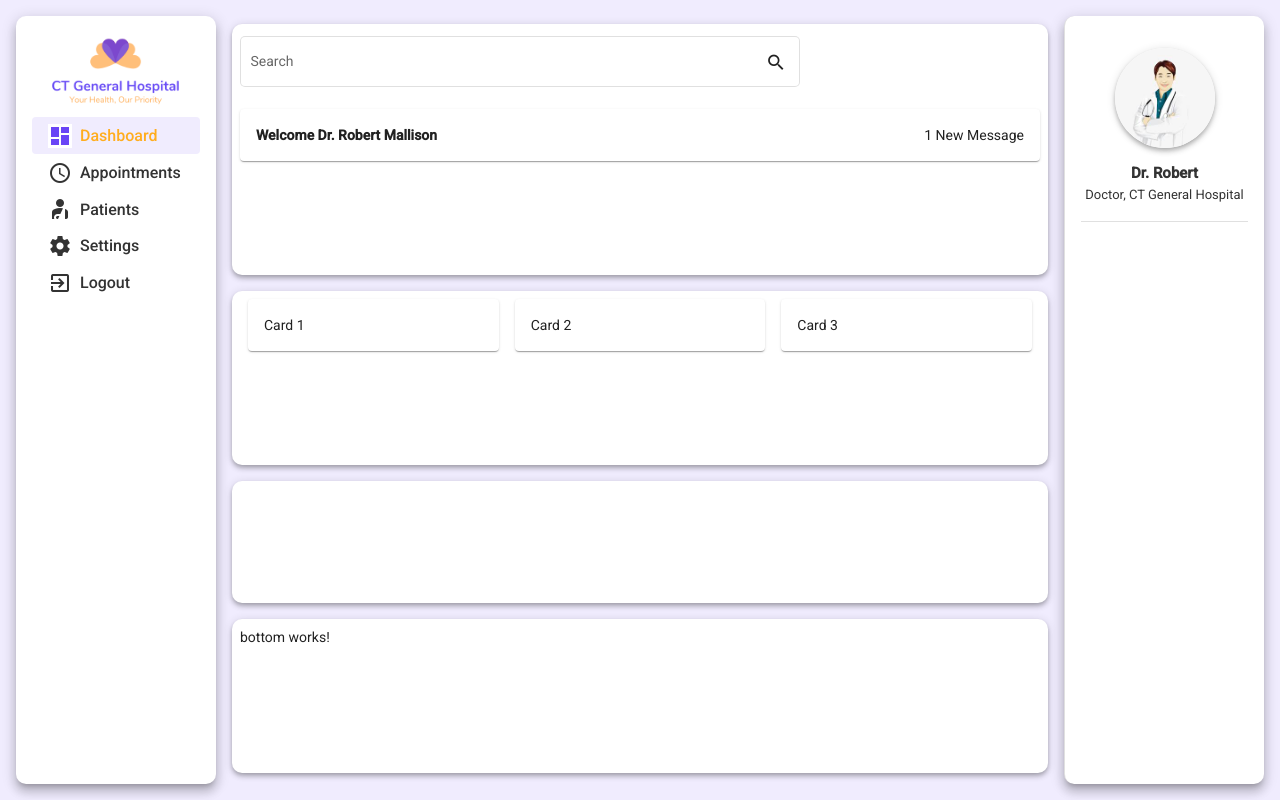
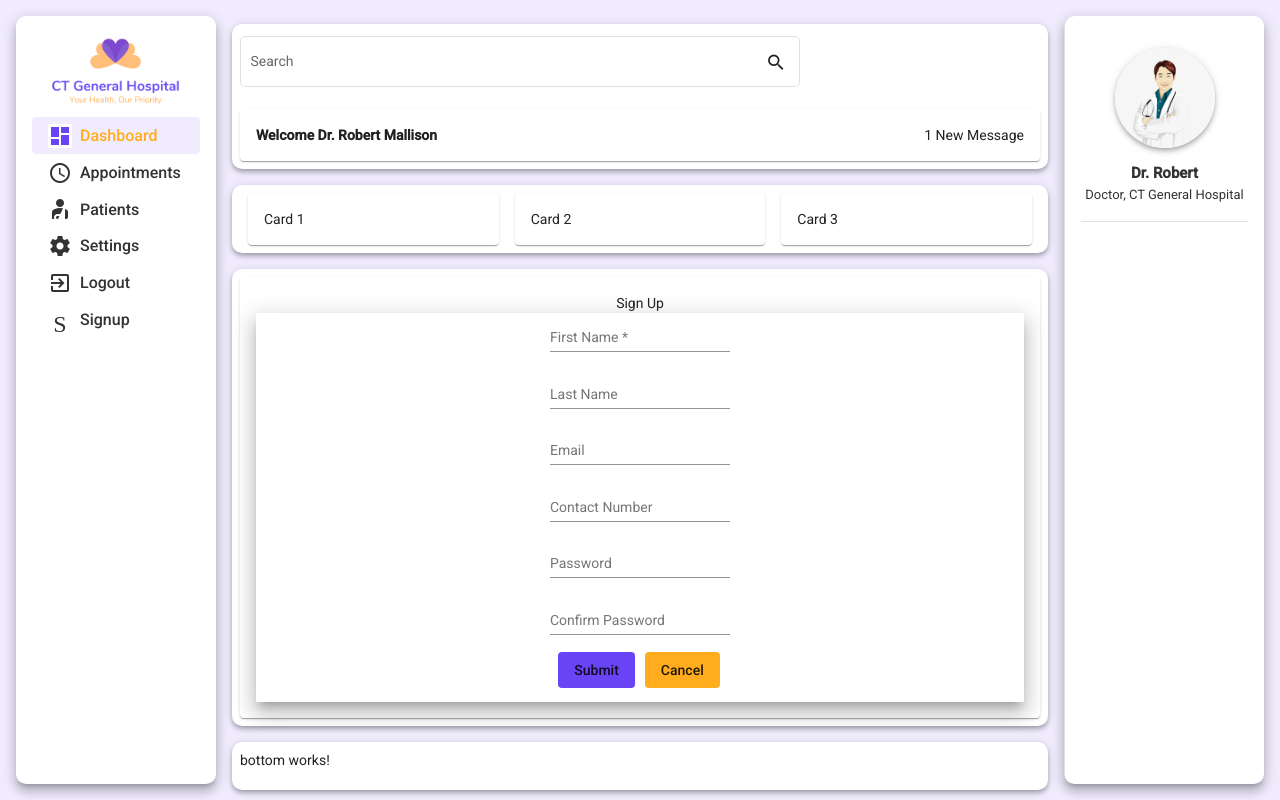
Before and after one commit to Team-1-NET-fullstack/CT-General-Hospital, an Angular app in the folder ct-general-hospital/: page /patient-signup in a window 1280 px wide. Before the commit this address led to /. Built offline with nearby package versions, Linux system fonts and the light colour scheme.

Commit message:
patients01

```diff
--- a/ct-general-hospital/src/app/app.module.ts
+++ b/ct-general-hospital/src/app/app.module.ts
@@ -22,8 +22,13 @@ import { MedicalInformationComponent } from './components/medical-information/me
 import { AdminComponent } from './components/admin/admin.component';
 import { PatientDemographicsComponent } from './components/Patient/patient-demographics/patient-demographics.component';
 import { PatientAllergyComponent } from './components/Patient/patient-allergy/patient-allergy.component';
+import { SignupComponent } from './components/Patient/signup/signup.component';
 
 const routes: Routes = [
+  {
+    path: 'patient-signup',
+    component: SignupComponent,
+  },
   {
     path: 'patient-demographics',
     component: PatientDemographicsComponent,
@@ -47,6 +52,7 @@ const routes: Routes = [
     AdminComponent,
     PatientDemographicsComponent,
     PatientAllergyComponent,
+    SignupComponent,
   ],
   imports: [
     BrowserModule,
--- a/ct-general-hospital/src/app/components/Patient/patient-allergy/patient-allergy.component.css
+++ b/ct-general-hospital/src/app/components/Patient/patient-allergy/patient-allergy.component.css
@@ -1,29 +1,26 @@
 .mat-form-field {
-  margin-left: 25px;
-  margin-left: 26px;
+  margin-left: 16px;
+  margin-top: 16px;
 }
-.mat-card {
-  text-align: center;
-  box-sizing: content-box;
+mat-radio-button {
+  margin: 0.5px;
+  margin-left: 8px;
 }
-.form {
-  align-items: left;
-  height: 100cm;
-  width: 100cm;
+mat-label {
+  margin-left: 20px;
+  margin-right: 16px;
 }
-mat-grid-tile {
-  background: lightgrey;
+
+div {
+  float: right;
 }
 
 .button-submit {
   background-color: #6944f6;
-  margin-right: 10px;
-  margin-left: 5px;
-  text-align: right;
+  margin: 0 8px 0;
 }
 
 .button-reset {
   background-color: #ffad1f;
-  margin-right: 10px;
-  text-align: right;
+  margin-right: 0 8px 0;
 }
--- a/ct-general-hospital/src/app/components/Patient/patient-allergy/patient-allergy.component.html
+++ b/ct-general-hospital/src/app/components/Patient/patient-allergy/patient-allergy.component.html
@@ -1,6 +1,3 @@
-<form>
-  <div class="container">
-    <div>
 <mat-form-field>
   <mat-label>Allergy Id</mat-label>
   <select matNativeControl>
@@ -25,7 +22,7 @@
     <option value="three">Name 3</option>
   </select>
 </mat-form-field>
-      <div>
+<br />
 <mat-form-field>
   <mat-label>Allergy Description</mat-label>
   <textarea matInput placeholder="xyz.. "></textarea>
@@ -34,16 +31,13 @@
   <mat-label>Allergy Clinical Information</mat-label>
   <textarea matInput placeholder="pqr.. "></textarea>
 </mat-form-field>
-      </div>
 <mat-radio-group>
-        <mat-label>Allergy Fatal</mat-label>
-        <mat-radio-button value="Yes"> Yes </mat-radio-button>
-        <mat-radio-button value="No"> No </mat-radio-button>
+  <mat-label>Is Allergy Fatal?</mat-label>
+  <mat-radio-button value="Yes">Yes</mat-radio-button>
+  <mat-radio-button value="No">No</mat-radio-button>
 </mat-radio-group>
-      <button mat-flat-button type="submit" class="button-submit">
-        Submit
-      </button>
+<br />
+<div>
+  <button mat-flat-button type="submit" class="button-submit">Submit</button>
   <button mat-flat-button type="reset" class="button-reset">Cancel</button>
 </div>
-  </div>
-</form>
--- a/ct-general-hospital/src/app/components/Patient/patient-demographics/patient-demographics.component.css
+++ b/ct-general-hospital/src/app/components/Patient/patient-demographics/patient-demographics.component.css
@@ -1,25 +1,38 @@
 mat-form-field {
-  margin-right: 10px;
-  margin-left: 10px;
+  margin-left: 15px;
+  margin-right: 5px;
+  margin-top: 2px;
+  width: 170px;
+}
 
-}
 .mat-card {
   text-align: left;
   box-sizing: content-box;
 }
-.container {
-  align-items: left;
+
+.emergencycontact {
+  font-size: 14px;
+  margin-left: 1px;
+}
+mat-radio-button {
+  margin: 0 8px 0;
+}
+
+
+div {
+  float: right;
 }
 
 .button-submit {
   background-color: #6944f6;
-  margin-right: 10px;
-  margin-left: 5px;
-  text-align: right;
+  margin: 0 8px 0;
+}
+
+mat-checkbox {
+  margin: 0 1px 0;
 }
 
 .button-reset {
   background-color: #ffad1f;
-  margin-right: 10px;
-  text-align: right;
+  margin: 0 1px 0;
 }
--- a/ct-general-hospital/src/app/components/Patient/patient-demographics/patient-demographics.component.html
+++ b/ct-general-hospital/src/app/components/Patient/patient-demographics/patient-demographics.component.html
@@ -1,12 +1,10 @@
-<form>
 <mat-tab-group>
   <mat-tab label="Demographics">
-      <div class="container">
     <mat-radio-group>
-          <mat-label>Title</mat-label>
       <mat-radio-button value="Mr">Mr</mat-radio-button>
       <mat-radio-button value="Mrs">Mrs</mat-radio-button>
       <mat-radio-button value="Ms">Ms</mat-radio-button>
+      <mat-radio-button value="Ms">Dr</mat-radio-button>
     </mat-radio-group>
     <mat-form-field appearance="legacy">
       <mat-label>First Name</mat-label>
@@ -16,14 +14,12 @@
       <mat-label>Last Name</mat-label>
       <input matInput placeholder="Last Name" />
     </mat-form-field>
-        <mat-form-field>
-          <input matInput [matDatepicker]="picker" placeholder="MM/DD/YYYY" />
+    <mat-form-field  appearance="legacy">
+      <input matInput [matDatepicker]="picker" placeholder="MM/DD/YYYY"  />
       <mat-datepicker-toggle matSuffix [for]="picker"></mat-datepicker-toggle>
-          <mat-datepicker #picker>
-          </mat-datepicker>
+      <mat-datepicker #picker> </mat-datepicker>
     </mat-form-field>
-        <div>
-          <mat-label>Gender</mat-label>
+    <br />
     <mat-radio-group>
       <mat-radio-button value="Mr"> Male</mat-radio-button>
       <mat-radio-button value="Mrs"> Female </mat-radio-button>
@@ -44,7 +40,6 @@
       <mat-label>Email</mat-label>
       <input matInput placeholder="Email" />
     </mat-form-field>
-        </div>
     <mat-form-field appearance="legacy">
       <mat-label>Address</mat-label>
       <textarea matInput placeholder="Ex.909 Swapnlok "></textarea>
@@ -64,15 +59,19 @@
       <mat-label>State</mat-label>
       <input matInput placeholder="State" />
     </mat-form-field>
+    <br/>
     <mat-form-field appearance="legacy">
-          <mat-label>Phone Number</mat-label>
-          <input matInput placeholder="Phone Number" />
+      <mat-label>Contact Number</mat-label>
+      <input matInput placeholder="Contact Number" />
     </mat-form-field>
+
     <mat-form-field appearance="legacy">
       <mat-label>Emergency Contact Number</mat-label>
-          <input matInput placeholder="Emergency Contact  Number" />
+      <input matInput placeholder="Emergency Contact Number" />
     </mat-form-field>
-        <div class="mat-card"><b>Emergency Contact Details</b></div>
+    <section>
+      <span class="emergencycontact">Emergency Contact Details</span>
+      <br />
       <mat-form-field appearance="legacy">
         <mat-label>First Name </mat-label>
         <input matInput placeholder="First Name" />
@@ -95,30 +94,30 @@
         </select>
       </mat-form-field>
       <mat-form-field appearance="legacy">
-          <mat-label>Phone Number</mat-label>
-          <input matInput placeholder="Phone Number" />
+        <mat-label>Contact Number</mat-label>
+        <input matInput placeholder="Contact Number" />
       </mat-form-field>
       <mat-form-field appearance="legacy">
         <mat-label>Address</mat-label>
         <textarea matInput placeholder="Ex.909 Swapnlok "></textarea>
       </mat-form-field>
       <mat-checkbox class="mat-checkbox">Same As Above</mat-checkbox>
-        <div>
+      <br />
+      <mat-label class="accesstoprtal">Access To Patient Portal </mat-label>
+
       <mat-radio-group aria-label="Select an option">
-            <mat-label>AccessTo Patient Portal </mat-label>
         <mat-radio-button value="Yes"> Yes </mat-radio-button>
         <mat-radio-button value="No"> No </mat-radio-button>
       </mat-radio-group>
-
-          <button mat-flat-button type="submit" class="button-submit">
-            Submit
-          </button>
-          <button mat-flat-button type="reset" class="button-reset">
-            Cancel
-          </button>
-        </div>
+    </section>
+    <br />
+    <div>
+      <button mat-flat-button type="submit" class="button-submit">Next</button>
+      <button mat-flat-button type="reset" class="button-reset">Cancel</button>
     </div>
   </mat-tab>
-    <mat-tab label="Allergy"><app-patient-allergy></app-patient-allergy></mat-tab>
+  <mat-tab label="Allergy">
+    <app-patient-allergy></app-patient-allergy>
+  </mat-tab>
+  <!-- <mat-tab label="signup"> <app-signup></app-signup></mat-tab> -->
 </mat-tab-group>
-</form>
--- /dev/null
+++ b/ct-general-hospital/src/app/components/Patient/signup/signup.component.css
@@ -0,0 +1,29 @@
+mat-form-field {
+    margin-right: 0px;
+    margin-left: 0px;
+  }
+
+  form{
+    align-content: center;
+  }
+  .mat-card {
+    text-align: center;
+
+  }
+  .container {
+    align-items: center;
+  }
+  .button-submit {
+    background-color: #6944f6;
+    margin-right: 10px;
+    margin-left: 8px;
+    margin-bottom: 14px;
+    text-align: center;
+    align-content: center;
+  }
+
+  .button-reset {
+    background-color: #ffad1f;
+    margin-right: 10px;
+    text-align: center;
+  }
--- /dev/null
+++ b/ct-general-hospital/src/app/components/Patient/signup/signup.component.html
@@ -0,0 +1,56 @@
+<div fxLayouAlign="center center" fxFlexfill>
+  <mat-card fxFlex="25">
+    Sign Up
+    <div class="container mat-elevation-z12">
+      <form>
+        <mat-form-field appearance="legacy">
+          <mat-label>First Name</mat-label>
+          <input
+            matInput
+            placeholder="First Name"
+            class="form-control"
+            required
+            maxlength="4"
+          />
+        </mat-form-field>
+        <br />
+        <mat-form-field appearance="legacy">
+          <mat-label>Last Name</mat-label>
+          <input matInput placeholder="Last Name" />
+        </mat-form-field>
+        <br />
+
+        <mat-form-field appearance="legacy">
+          <mat-label>Email</mat-label>
+          <input matInput placeholder="Email" />
+        </mat-form-field>
+        <br />
+        <mat-form-field appearance="legacy">
+          <mat-label>Contact Number</mat-label>
+          <input matInput placeholder="Contact Number" />
+        </mat-form-field>
+        <br />
+        <mat-form-field appearance="legacy">
+          <mat-label>Password </mat-label>
+          <input matInput [type]="hide ? 'password' : 'text'" />
+        </mat-form-field>
+        <br />
+        <mat-form-field appearance="legacy">
+          <mat-label>Confirm Password </mat-label>
+          <input
+            matInput="password"
+            [type]="hide ? 'password' : 'text'"
+            placeholder="Confirm Password"
+          />
+        </mat-form-field>
+        <br />
+        <button mat-flat-button type="submit" class="button-submit">
+          Submit
+        </button>
+        <button mat-flat-button type="reset" class="button-reset">
+          Cancel
+        </button>
+      </form>
+    </div>
+  </mat-card>
+</div>
--- /dev/null
+++ b/ct-general-hospital/src/app/components/Patient/signup/signup.component.ts
@@ -0,0 +1,17 @@
+import { Component, OnInit } from '@angular/core';
+
+@Component({
+  selector: 'app-signup',
+  templateUrl: './signup.component.html',
+  styleUrls: ['./signup.component.css']
+})
+export class SignupComponent implements OnInit {
+  hide = true;
+
+
+  constructor() { }
+
+  ngOnInit(): void {
+  }
+
+}
--- a/ct-general-hospital/src/app/shared/components/left-sidenav/left-sidenav.component.html
+++ b/ct-general-hospital/src/app/shared/components/left-sidenav/left-sidenav.component.html
@@ -1,6 +1,5 @@
 <div>
     <img class="logo" src="../../../assets/images/logo.png" />
-
     <button
       mat-button
       class="menu-button active-link"
@@ -25,4 +24,8 @@
       <mat-icon>exit_to_app</mat-icon>
       <span>Logout</span>
     </button>
+    <button mat-button class="menu-button" routerLink="/patient-signup">
+      <mat-icon>S</mat-icon>
+      <span>Signup</span>
+    </button>
   </div>
```
Also changed, not shown: 1 other file (tests, documents, lock files or other folders). Lines whose indentation alone changed are shown as unchanged.
